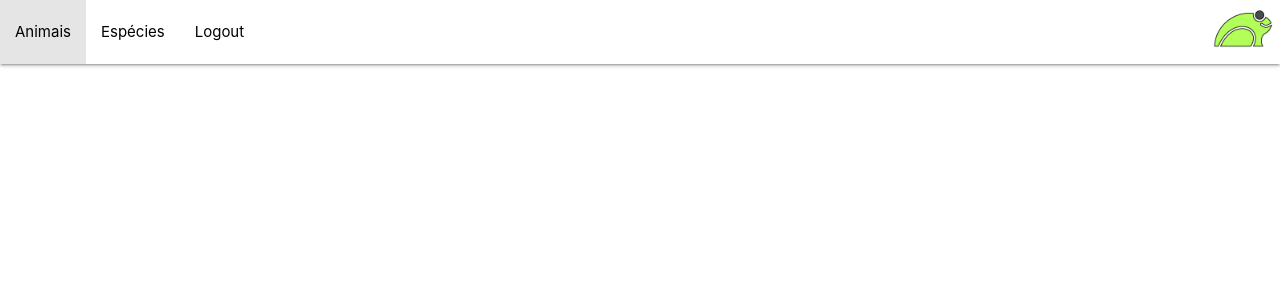
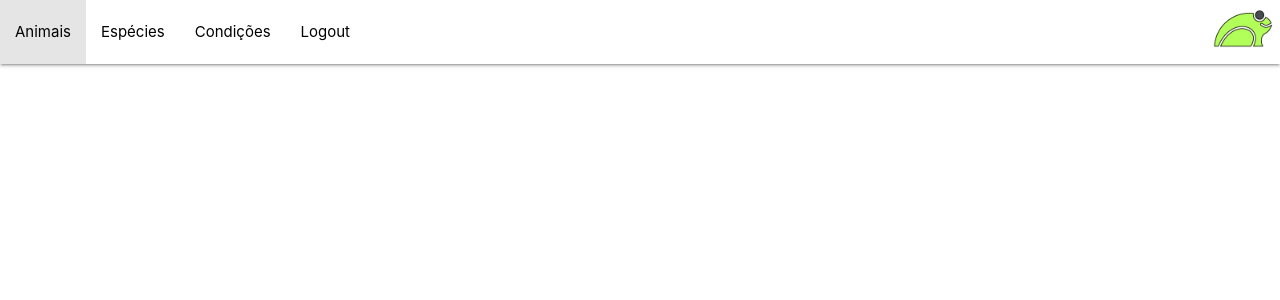
Before and after one commit to MatteoSpera/ClinicaBichoFeliz, a PHP site: page / in a window 1280 px wide. Shown: the top 300 px of the page. Run offline with PHP 8.4, Linux system fonts and the light colour scheme; the visitor is signed in with stand-in values (Sample User, id 1).

Commit message:
Condições adicionado ao Menu

```diff
--- a/VIEW/menu.php
+++ b/VIEW/menu.php
@@ -24,6 +24,7 @@ include_once $_SERVER['DOCUMENT_ROOT'].'/ClinicaBichoFeliz/VIEW/login/restrict.p
       <ul id="nav-mobile" class="left hide-on-med-and-down ">
         <li><a href="/ClinicaBichoFeliz/VIEW/Animal/lstAnimal.php" class="black-text">Animais</a></li>
         <li><a href="/ClinicaBichoFeliz/VIEW/Especie/lstEspecie.php" class="black-text">Espécies</a></li>
+        <li><a href="/ClinicaBichoFeliz/VIEW/Condicao/lstCondicao.php" class="black-text">Condições</a></li>
         <li><a href="/ClinicaBichoFeliz/?logout=true" class="black-text">Logout</a></li>
       </ul>
     </div>
```
